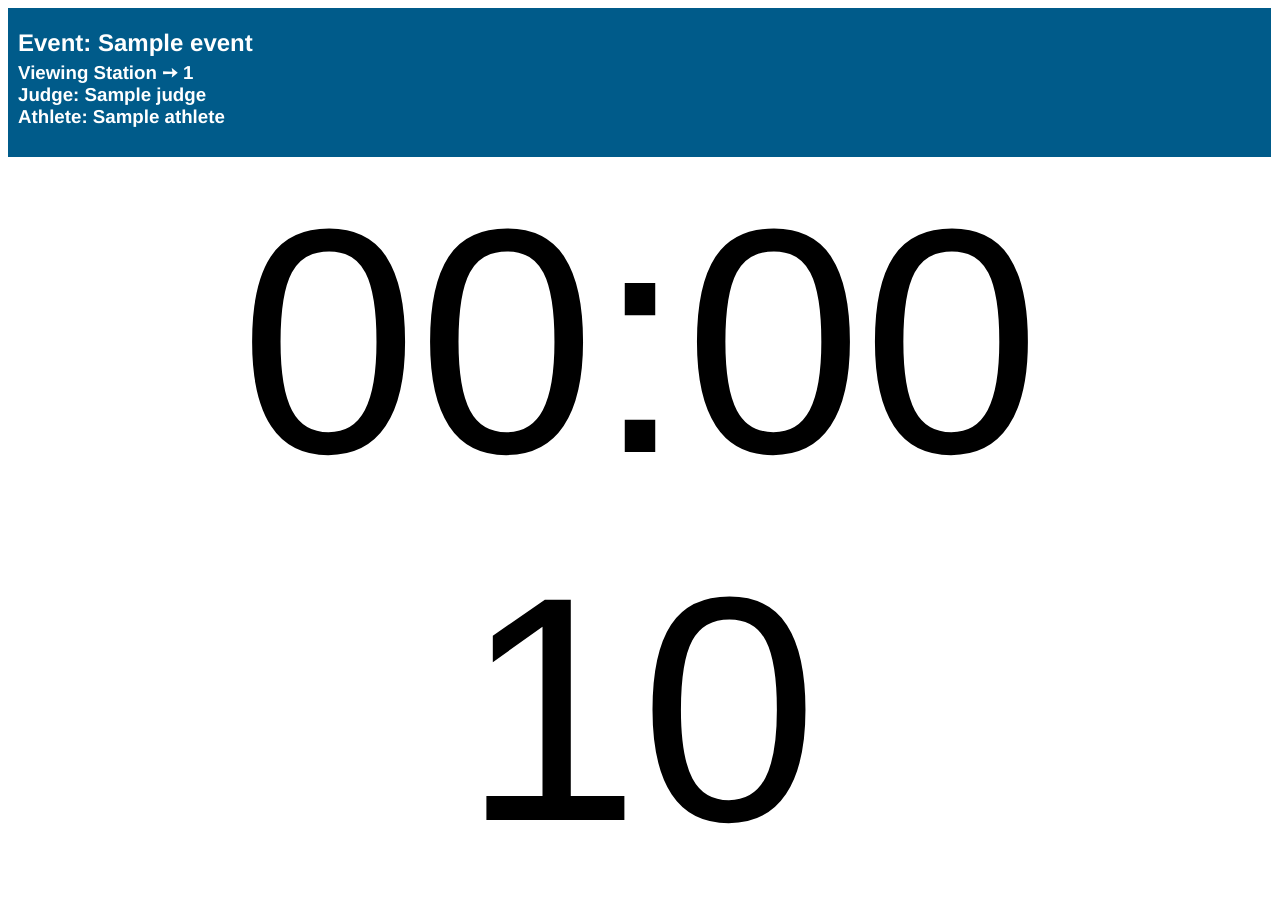
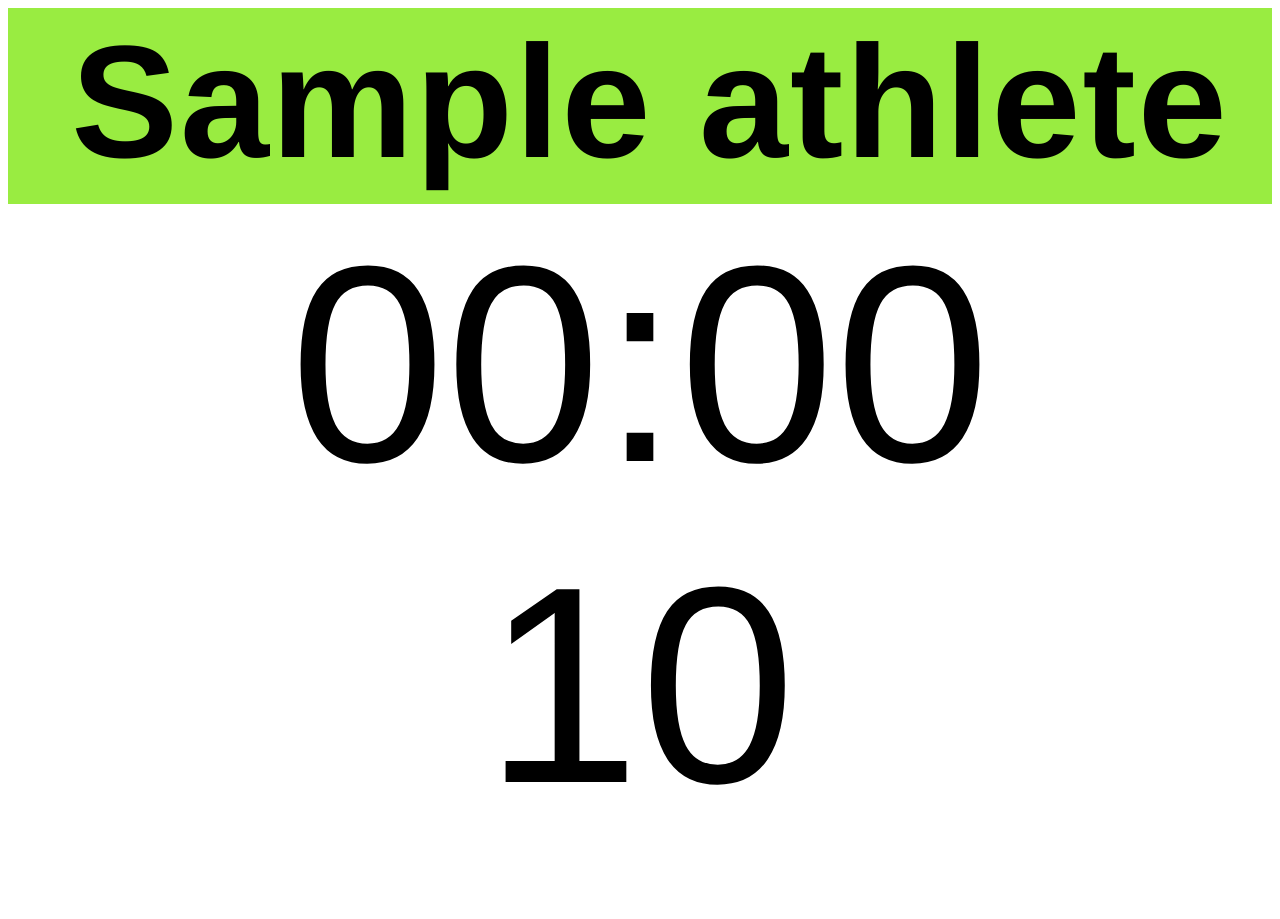
Before and after one commit to andrew-gillan/ironbell, a Django app: page /scoring/1/event/1/station/1/ in a window 1280 px wide. After the commit the page ends 785 px from the top, so only its background shows below. Run offline with Django 3.2, Linux system fonts and the light colour scheme; tables that the repository leaves empty hold one stand-in row (values such as "Sample post"); parts of the project's set-up code (start-up, migrations or seed data) failed here and were passed over.

Commit message:
Adjusted colours and font for new station card screen based on input from event organizer.

```diff
--- a/scoring/competitions/static/style.css
+++ b/scoring/competitions/static/style.css
@@ -8,8 +8,19 @@ table,th,td {
 }
 table.header, table.header th, table.header td {border:0;padding-left:10px;padding-bottom:5px;}
 table.content th, table.content td {padding:10px;}
+.athlete-name {
+    background-color: rgb(153,236,65);
+    color: black;
+    font-size: 20vh;
+    font-weight: bold;
+    letter-spacing: 2px;
+    padding-top: 2px;
+    padding-left: 20px;
+    padding-bottom: 10px;
+    text-align: center;
+}
 .score {font-size: 50vh;}
-.comp-text {color: black;}
+.comp-text {color: black; overflow-y: hidden;}
 .timer {
     float: right;font-size: 20vh;
 }
@@ -18,14 +29,15 @@ table.content th, table.content td {padding:10px;}
 }
 .timer-large {
     width: 100%;
-    font-size: 40vh;text-align: center;
+    font-size: 40vh;
+    text-align: center;
 }
 .timer-half {
-   font-size: 40vh;
+   font-size: 35vh;
    text-align: center;
 }
 .score-half {
-   font-size: 40vh;
+   font-size: 35vh;
    text-align: center;
 }
 #increment {
--- a/scoring/templates/scoring/judging.html
+++ b/scoring/templates/scoring/judging.html
@@ -18,8 +18,8 @@
                     // 's' - Only station #1 can start/stop the timer
                     startOrStopTimer();
                 }
-                else if (e.keyCode == '32') {
-                    // ' ' - space bar
+                else if (e.keyCode == '39') {
+                    // Right cursor key
                     incrementScore();
                 }
                 else if (e.keyCode == '37') {
--- a/scoring/templates/scoring/station_card.html
+++ b/scoring/templates/scoring/station_card.html
@@ -6,37 +6,16 @@
     <script src="/static/scoring.js"></script>
     <script language="JavaScript">
         $(document).ready(function(){
-            $(window).load(function(){
-//                doCenter();
-            });
-            $(window).resize(function(){
-//                doCenter();
-            });
-            // To initially run the centering function:
-            $(window).load();
             setInterval(function(){ getScoreAndTiming({{ scoring_station.event.id }}, {{ scoring_station.station_num }}) }, 250);
         });
     </script>
     <link rel="stylesheet" type="text/css" href="/static/style.css">
 </head>
+<header>
+    <div class="athlete-name">{{ scoring_station.athlete.name }}</div>
+</header>
 <body class="comp-text">
-
-    <div id="header">
-        <div id="header-inner">
-            <h2>
-                Event: {{ scoring_station.event.name }}<br />
-            </h2>
-
-            <h3>
-                Viewing Station &#x2799; {{ scoring_station.station_num }}<br />
-                Judge: {{ scoring_station.judge.name }}<br />
-                Athlete: {{ scoring_station.athlete.name }}
-            </h3>
-        </div>
-    </div>
-
-    <!-- show a large score display for the athlete to see -->
     <div id="timer-half" class="timer-half">00:00</div>
-    <div id="score-half" class="score-half">{{ scoring_station.score }}</div><br />
+    <div id="score-half" class="score-half">{{ scoring_station.score }}</div>
 </body>
 </html>
```
